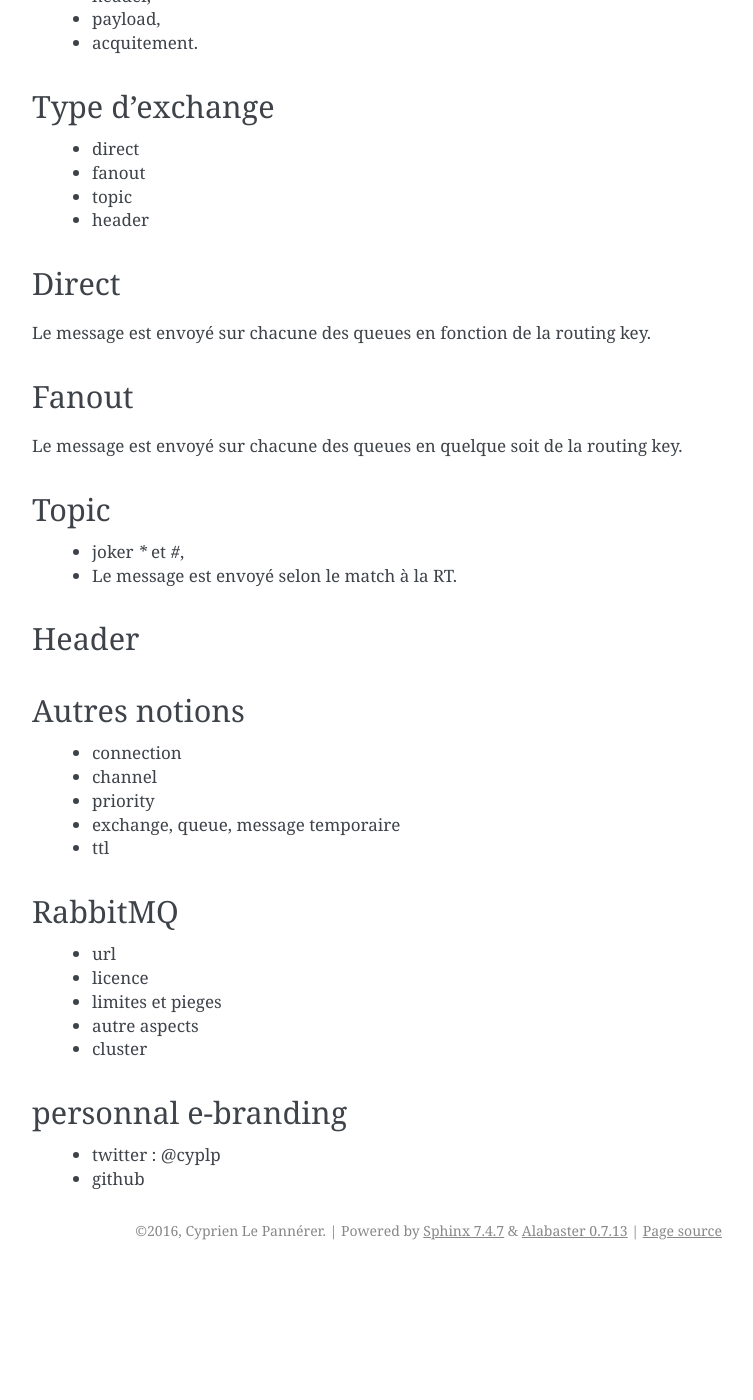
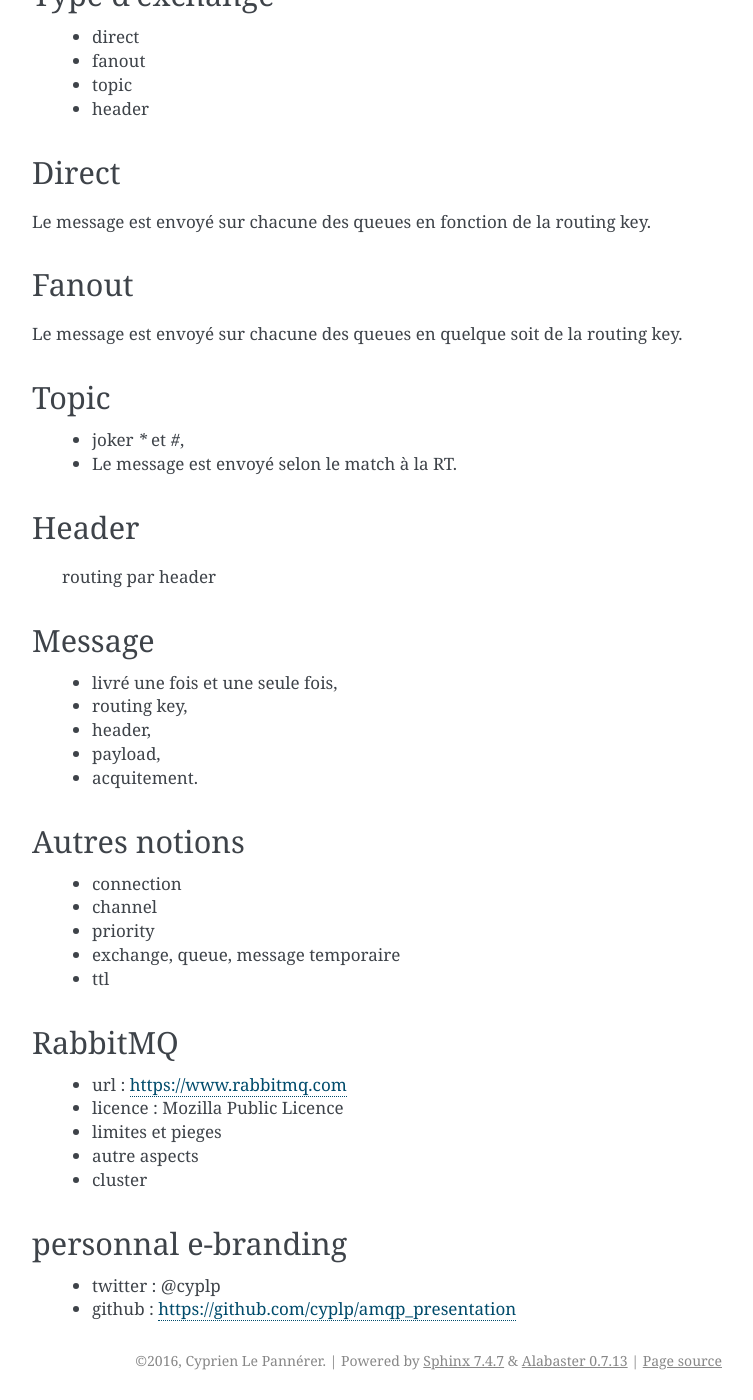
Before and after one commit to cyplp/amqp_presentation, a Sphinx documentation site: the page built from source/index.rst, in a window 1280 px wide and 1400 px high, scrolled down 3677 px. Shown: the whole window, without its empty margins (388-1141 px from the left). Built offline with Sphinx 7.4.7, drawn with Linux system fonts in a browser that asks for light colours; before the commit the page ends 4947 px from its top, so only the background shows below that; some of the changed text lies outside the part shown.

Commit message:
formatage

```diff
--- a/source/index.rst
+++ b/source/index.rst
@@ -40,14 +40,19 @@
 
 .. code-block:: sql
 
- UPDATE message SET new = 'f' WHERE new = 't' RETURNING content ;
+ UPDATE message SET new = 'f'
+        WHERE new = 't'
+	RETURNING content;
 
 
 ou pire :
 
 .. code-block:: sql
 
- UPDATE message SET new = 'f' WHERE new = 't' RETURNING content LIMIT 1;
+ UPDATE message SET new = 'f'
+         WHERE new = 't'
+	 RETURNING content
+	 LIMIT 1;
 
 Problèmes
 =========
@@ -68,7 +73,7 @@
 Quelle file de message ?
 ========================
 
-* redis
+ * redis
  * rq
  * mqtt
  * xmpp
@@ -152,6 +148,16 @@
 
 Header
 ======
+ routing par header
+
+Message
+=======
+
+ - livré une fois et une seule fois,
+ - routing key,
+ - header,
+ - payload,
+ - acquitement.
 
 
 Autres notions
@@ -166,8 +172,8 @@
 RabbitMQ
 ========
 
- * url
- * licence
+ * url : https://www.rabbitmq.com
+ * licence : Mozilla Public Licence
  * limites et pieges
  * autre aspects
  * cluster
@@ -176,4 +182,4 @@
 ====================
 
  * twitter : @cyplp
- * github
+ * github : https://github.com/cyplp/amqp_presentation
```
Also changed, not shown: other parts of source/index.rst (+0 -9 lines).
